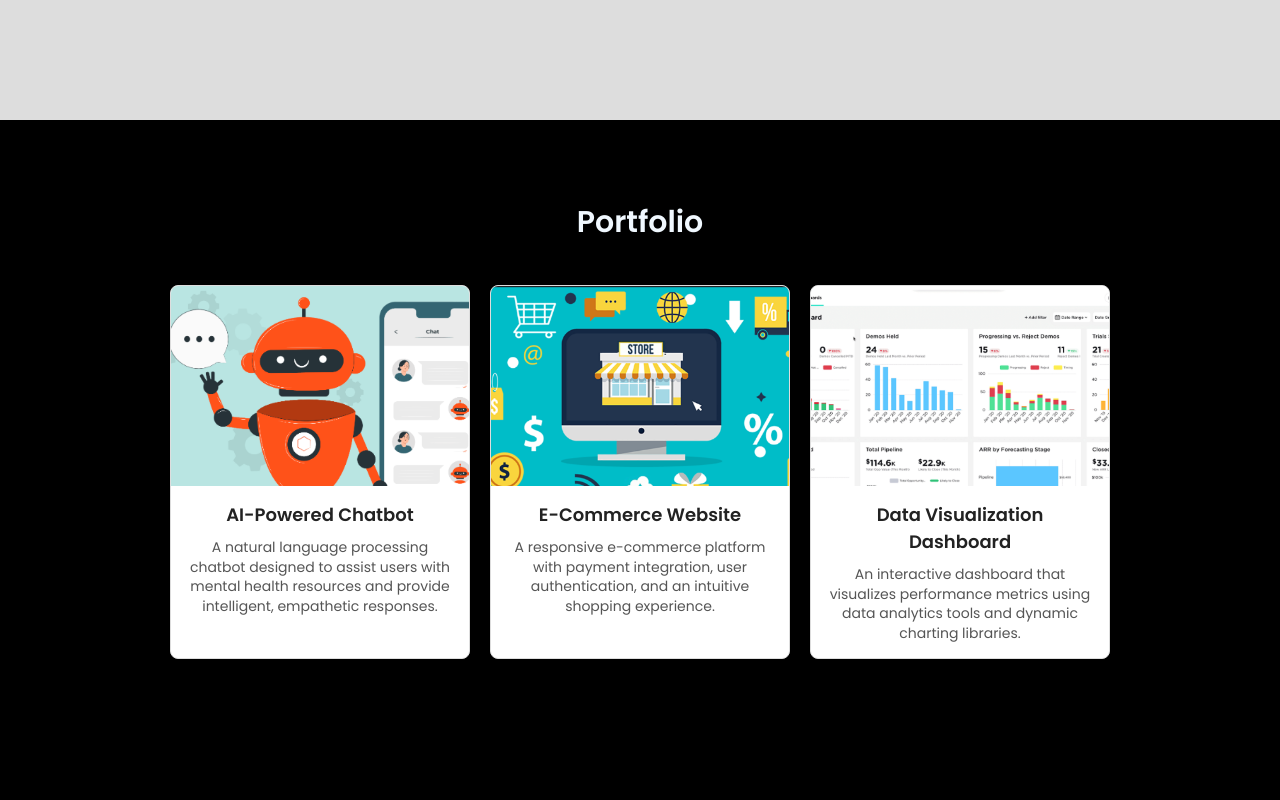
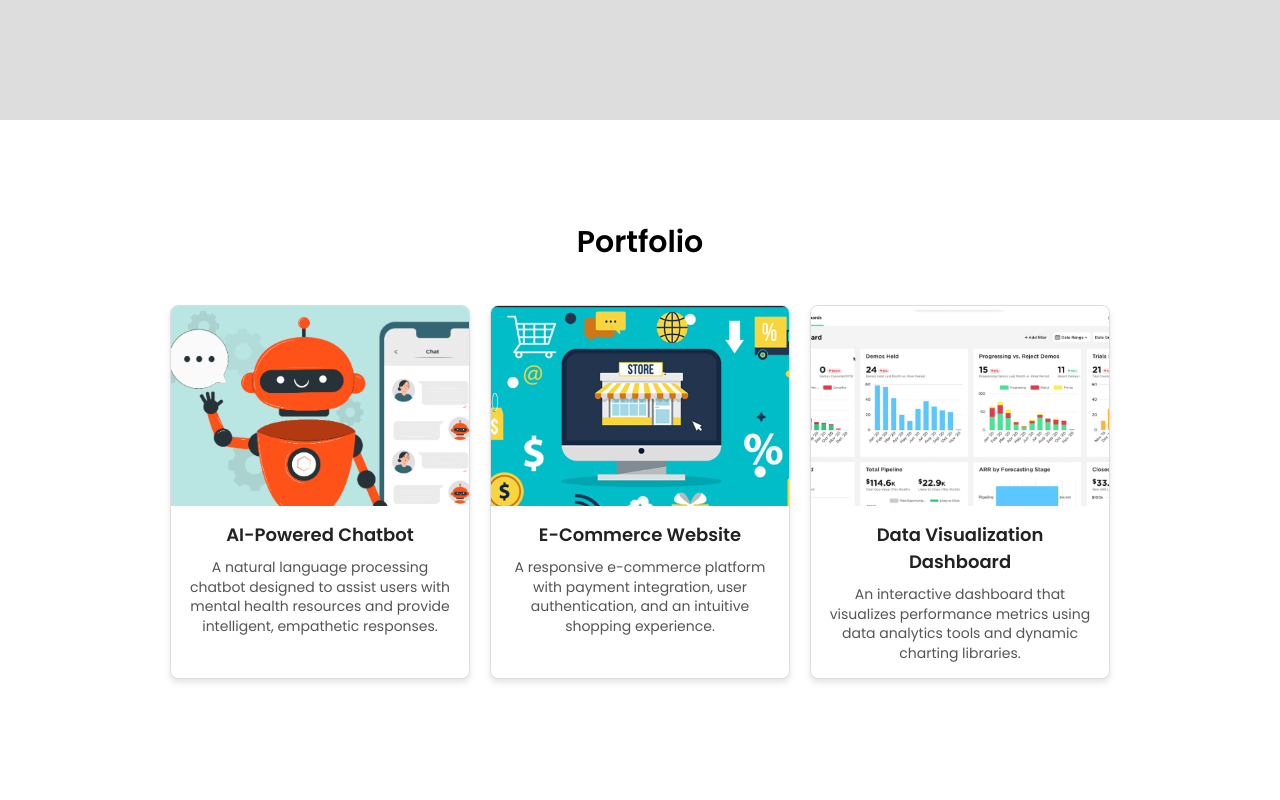
Before and after one commit to rm22abi/portfolio, a plain HTML site: page index.html in a window 1280 px wide. Shown: the part 2280-3080 px from the top of the page. Drawn offline with Linux system fonts and the light colour scheme.

Commit message:
change in portfolio section

```diff
--- a/css/style.css
+++ b/css/style.css
@@ -374,15 +374,15 @@ h2 {
 
 
   .portfolio {
-    padding: 20px;
-    max-width: 1200px;
+    padding: 60px;
     margin: 0 auto;
+    background: white;
   }
 
   .portfolio h2{
-    margin: 60px 0px 40px 0px !important;
+    margin: 40px 0px 40px 0px !important;
     font-size: 3rem;
-    color: aliceblue
+    color: black;
   }
 
   .portfolio-container {
@@ -463,10 +463,11 @@ h2 {
 
   .contact-image img {
     max-width: 100%;
-    height: auto;
+    height: 420px;
+    width: 620px;
     border-radius: 8px;
     object-fit: cover;
-  }
+}
 
   .contact-form-container {
     width: 100%;
```
